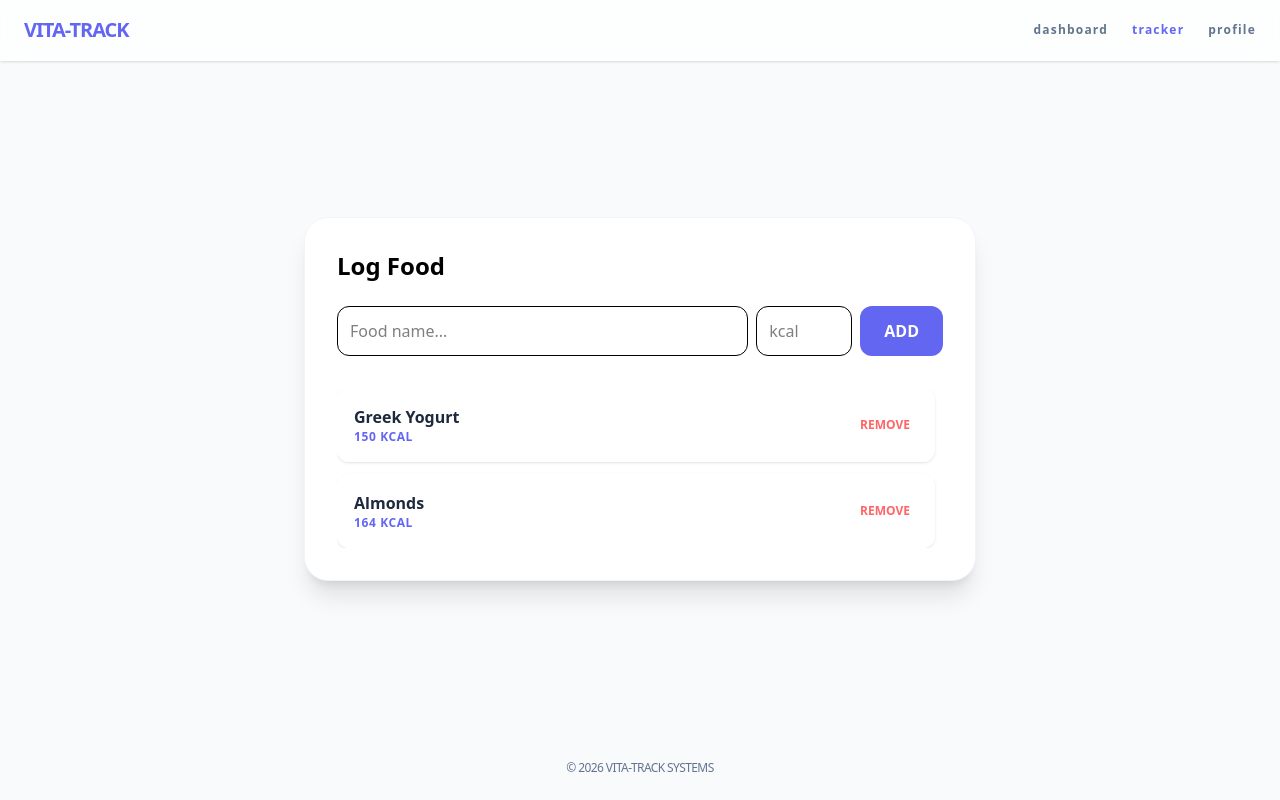
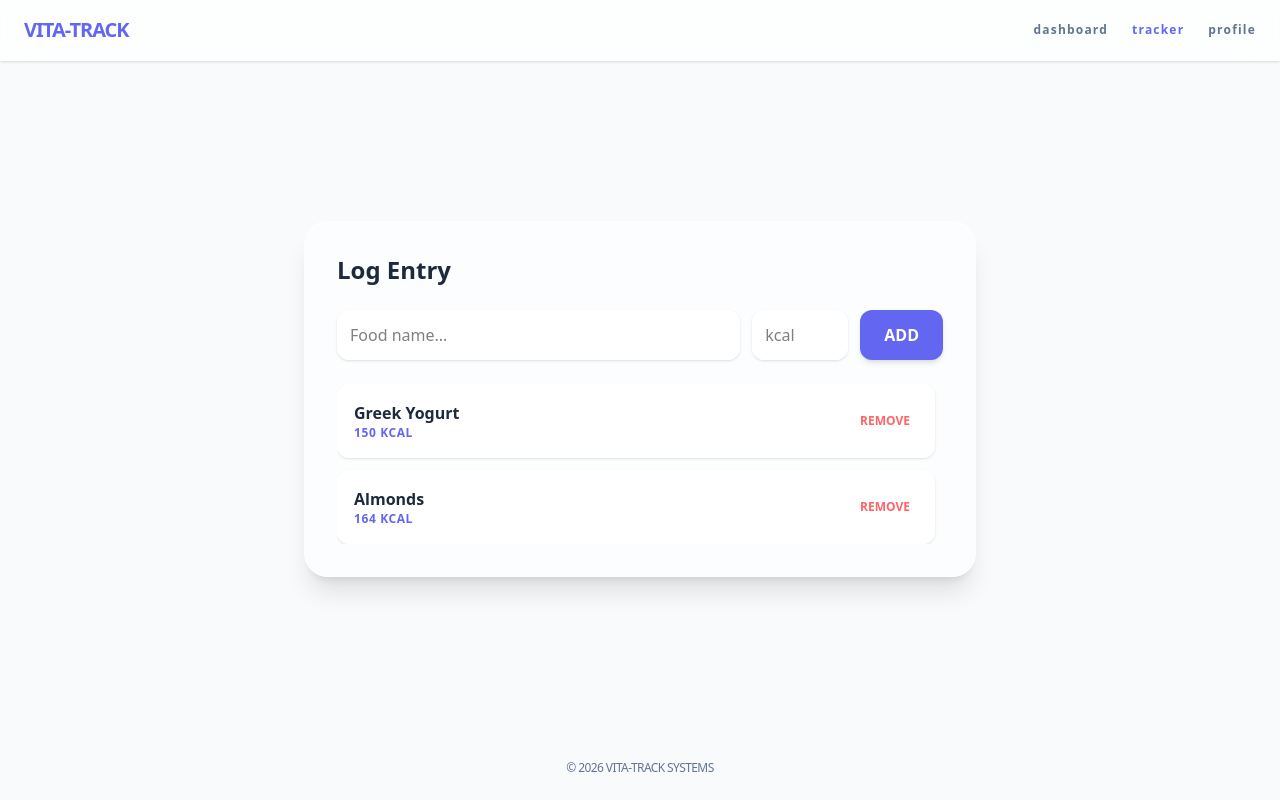
Before and after one commit to gitauwilly1/calorie-tracker, a React (Vite) app: page / in a window 1280 px wide. Both pictures are taken after a click on the button "tracker". Built offline with nearby package versions, Linux system fonts and the light colour scheme; the HTML template or start-up script is replaced by a standard one.

Commit message:
Build main Tracker interface combining forms and list data

```diff
--- a/src/components/Tracker.jsx
+++ b/src/components/Tracker.jsx
@@ -7,16 +7,33 @@ export default function Tracker({ foods, onAdd, onDelete }) {
 
   const submit = (e) => {
     e.preventDefault();
-    if(name && kcal) { onAdd(name, kcal); setName(''); setKcal(''); }
+    if(name && kcal) {
+      onAdd(name, kcal);
+      setName('');
+      setKcal('');
+    }
   };
 
   return (
-    <div className="bg-white p-8 rounded-3xl shadow-xl border border-slate-100">
-      <h2 className="text-2xl font-bold mb-6">Log Food</h2>
-      <form onSubmit={submit} className="flex gap-2 mb-8">
-        <input className="flex-grow p-3 border rounded-xl outline-brand-primary" placeholder="Food name..." value={name} onChange={e => setName(e.target.value)} />
-        <input className="w-24 p-3 border rounded-xl outline-brand-primary" type="number" placeholder="kcal" value={kcal} onChange={e => setKcal(e.target.value)} />
-        <button className="bg-brand-primary text-white px-6 rounded-xl font-bold">ADD</button>
+    <div className="bg-white/60 backdrop-blur-xl p-8 rounded-3xl shadow-xl border border-white/50 animate-in fade-in duration-500">
+      <h2 className="text-2xl font-black text-slate-800 mb-6">Log Entry</h2>
+      <form onSubmit={submit} className="flex gap-3 mb-6">
+        <input
+          className="flex-grow p-3 bg-white/70 border border-white rounded-xl outline-none focus:ring-2 focus:ring-brand-primary shadow-sm"
+          placeholder="Food name..."
+          value={name}
+          onChange={e => setName(e.target.value)}
+        />
+        <input
+          className="w-24 p-3 bg-white/70 border border-white rounded-xl outline-none focus:ring-2 focus:ring-brand-primary shadow-sm"
+          type="number"
+          placeholder="kcal"
+          value={kcal}
+          onChange={e => setKcal(e.target.value)}
+        />
+        <button className="bg-brand-primary text-white px-6 rounded-xl font-bold shadow-md hover:opacity-90 transition-opacity">
+          ADD
+        </button>
       </form>
       <FoodList foods={foods} onDelete={onDelete} />
     </div>
```
